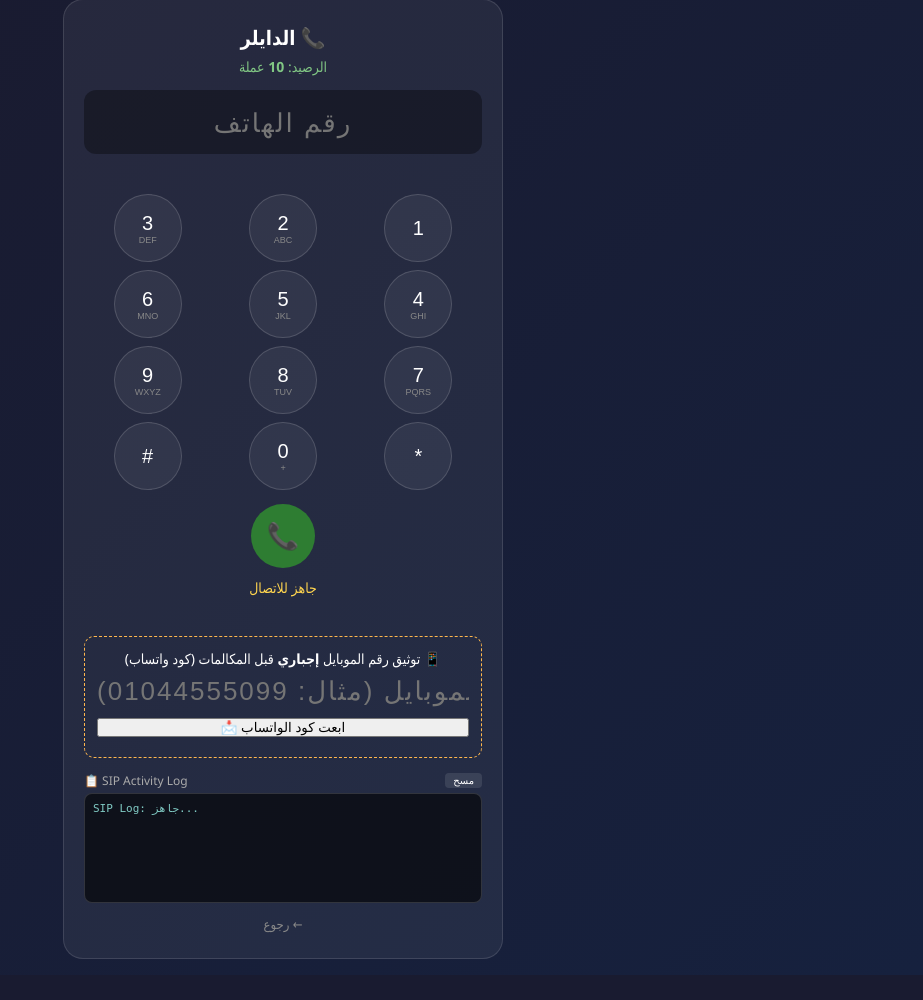
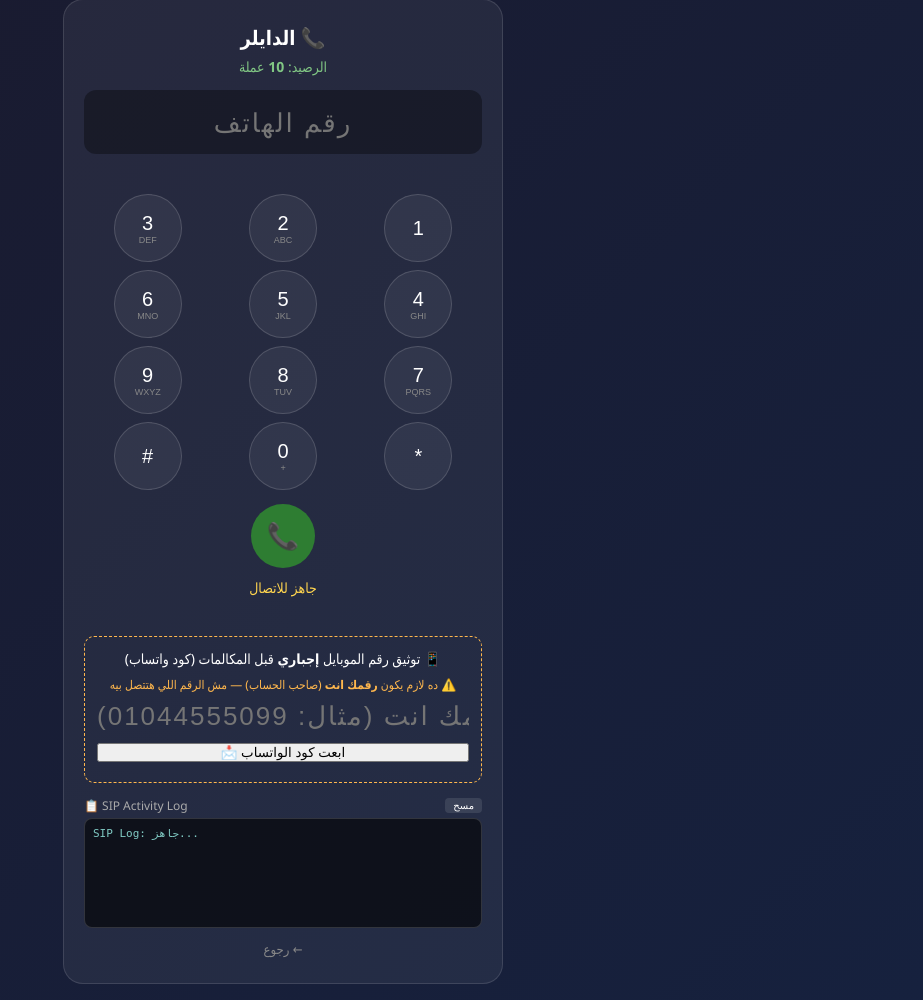
Before and after one commit to abdalrahmanismail340-droid/Esimeasy, a Flask app: template templates/dialer.html in a window 1280 px wide. Shown: the part 17-1017 px from the top of the page, without its empty margins (357-1280 px from the left). Before the commit the page ends 992 px from the top, so only its background shows below. Run offline with Flask 3, Linux system fonts and the light colour scheme; the template is opened without the code that fills it: most values are stand-ins (such as "Sample title", 1, 10 or a date in 2020).

Commit message:
diag: log full call/req response+payload to server logs, expose rawFields in dialer log; auth UX warning (own number)

```diff
--- a/app.py
+++ b/app.py
@@ -388,6 +388,12 @@ def api_call_setup():
                 "retCode": data.get("retCode") if isinstance(data, dict) else None,
                 "raw": str(data)[:300]}, 502
 
+    # طباعة الـ response الكامل في لوج السيرفر (Railway logs) — ده بيوريك أي حقل
+    # خفي (زي confirm token، billing id، caller verification flag) ممكن يكون
+    # السيرفر بيستناه ومش موجود في الطلب بتاعنا. شوفه بعد أي محاولة اتصال فاشلة.
+    print(f"[call/req FULL RESPONSE] {data}", flush=True)
+    print(f"[call/req FULL PAYLOAD SENT] {payload}", flush=True)
+
     return {
         "callSequence": data.get("callSequence"),
         "webrtcAddr": data.get("webrtcAddr"),
@@ -404,6 +410,9 @@ def api_call_setup():
         "codecSpec": data.get("codecSpec"),
         "dialString": country_code + dial_number,
         "uniqueId": unique_id,
+        # كل الحقول الراجعة من السيرفر من غير فلترة — عشان نشوف أي حاجة ناقصة
+        # في الريسبونس من غير ما نفتح Railway logs كل مرة.
+        "rawFields": list(data.keys()),
     }
 
 
--- a/templates/dialer.html
+++ b/templates/dialer.html
@@ -44,8 +44,9 @@
   <div class="timer" id="timer"></div>
   <div class="auth-box" id="authBox" style="margin:10px 0; padding:12px; border:1px dashed #ffb74d; border-radius:10px;">
     <div style="font-size:14px; margin-bottom:8px;">📱 توثيق رقم الموبايل <b>إجباري</b> قبل المكالمات (كود واتساب)</div>
+    <div style="font-size:12px; color:#ffb74d; margin-bottom:8px;">⚠️ ده لازم يكون <b>رقمك انت</b> (صاحب الحساب) — مش الرقم اللي هتتصل بيه</div>
     <div id="authStep1">
-      <input class="num" id="authPhone" placeholder="رقم الموبايل (مثال: 01044555099)" inputmode="tel" style="width:100%; margin-bottom:8px;">
+      <input class="num" id="authPhone" placeholder="رقمك انت (مثال: 01044555099)" inputmode="tel" style="width:100%; margin-bottom:8px;">
       <button onclick="requestAuthCode()" style="width:100%;">ابعت كود الواتساب 📩</button>
     </div>
     <div id="authStep2" style="display:none;">
@@ -594,6 +595,7 @@ callBtn.onclick = async () => {
     if (info.error) { setStatus('خطأ: ' + info.error); callBtn.style.display = ''; return; }
     callInfo = info;
     logSip(`Setup OK: ${info.webrtcAddr}:${info.webrtcPort}`);
+    if (info.rawFields) logSip(`call/req raw fields: ${info.rawFields.join(', ')}`);
 
     regCallId = rand(16) + '@esimeasy';
     regFromTag = rand(8);
```
